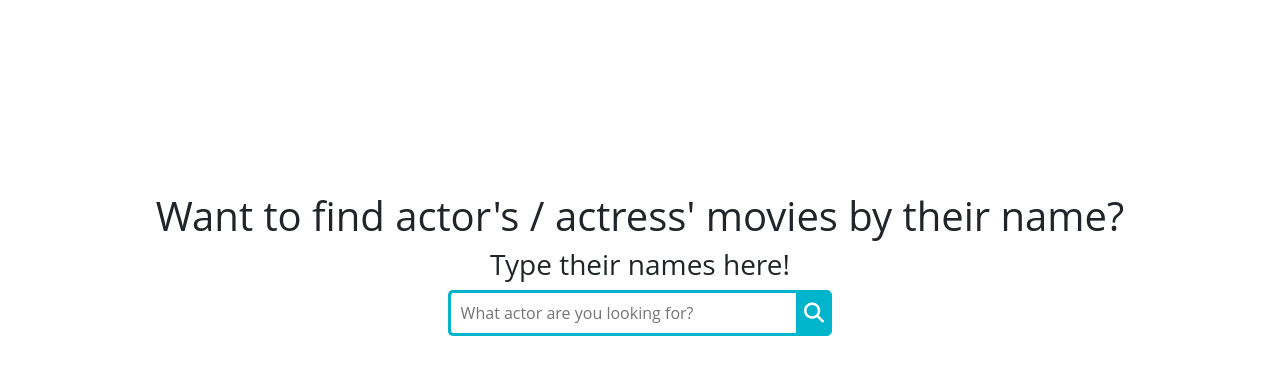
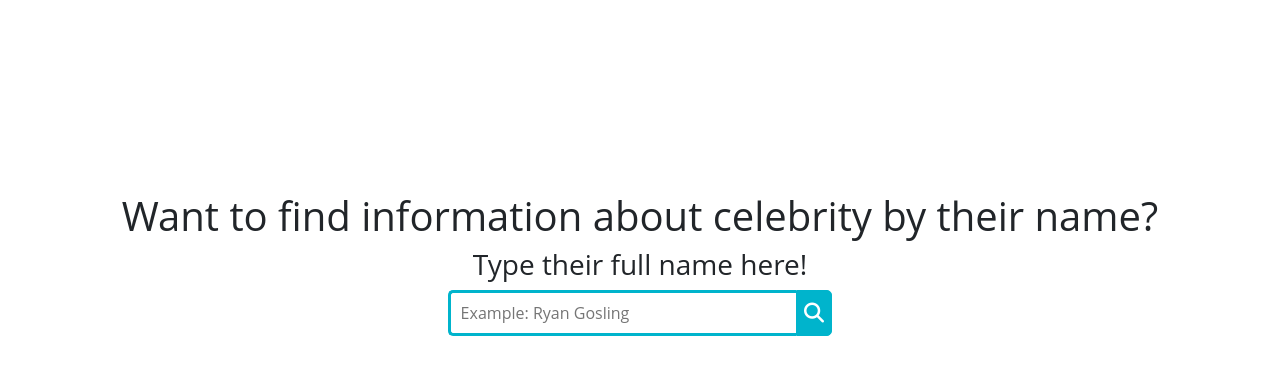
Before and after one commit to chodarimon/backend-project, a Node server app: page / in a window 1280 px wide. Shown: the part 148-523 px from the top of the page. Run offline with Node 20, Linux system fonts and the light colour scheme; some libraries are stand-ins or nearby versions.

Commit message:
actors -> celebrities

```diff
--- a/views/main.ejs
+++ b/views/main.ejs
@@ -32,8 +32,8 @@
     </nav>
     <div class="center-page">
       <div class="service-name">
-        <h1>Want to find actor's / actress' movies by their name?</h1>
-        <h3>Type their names here!</h3>
+        <h1>Want to find information about celebrity by their name?</h1>
+        <h3>Type their full name here!</h3>
       </div>
       <div class="wrap">
         <div class="search">
@@ -42,7 +42,7 @@
               type="text"
               name="dd"
               class="searchTerm"
-              placeholder="What actor are you looking for?"
+              placeholder="Example: Ryan Gosling"
             />
             <button type="submit" class="searchButton">
               <i class="fa fa-search"></i>
```
